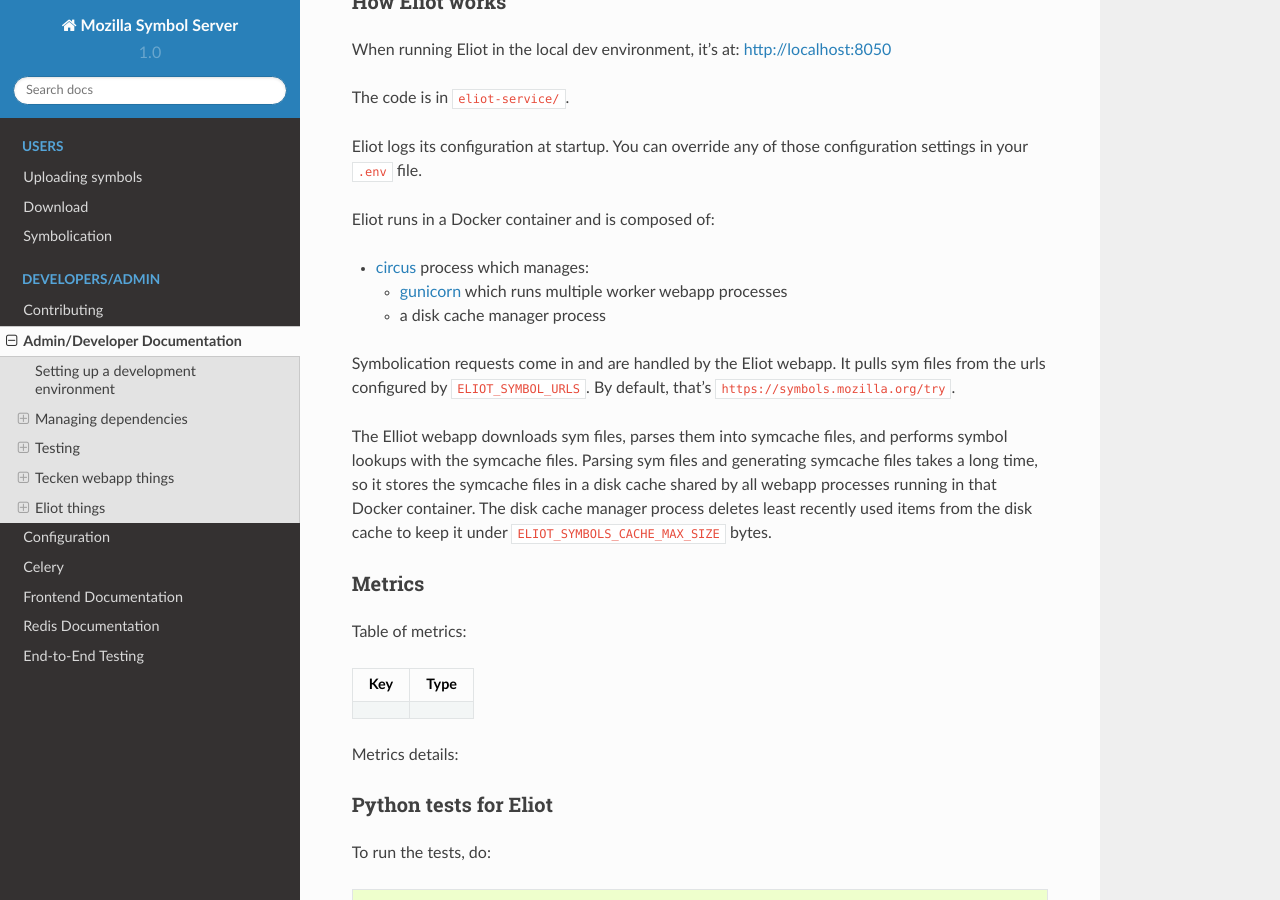
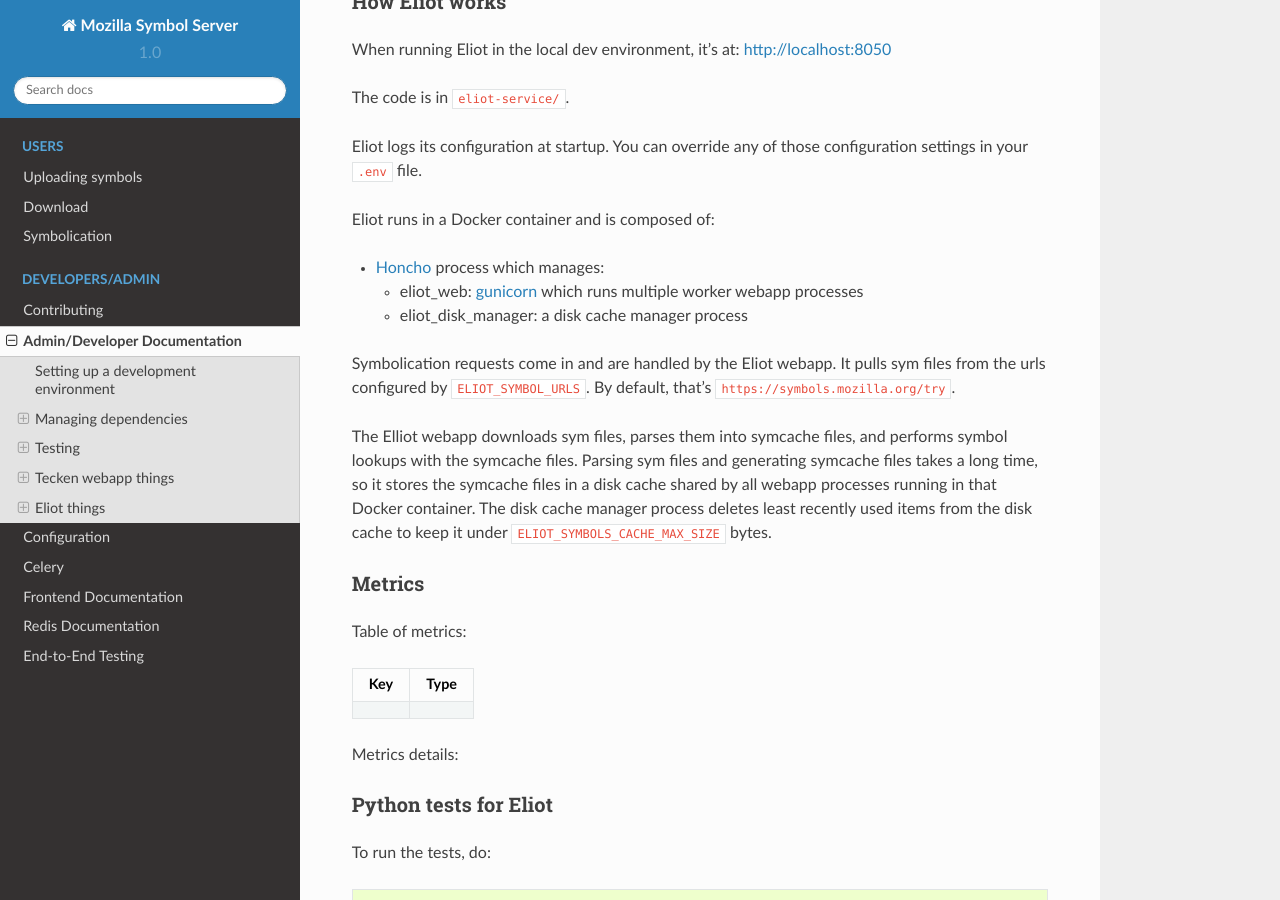
Before and after one commit to mozilla-services/tecken, a Sphinx documentation site: the page built from docs/dev.rst, in a window 1280 px wide and 900 px high, scrolled down 8000 px. Built offline with Sphinx 7.4.7 and the Read the Docs theme 2.0.0, drawn with Linux system fonts in a browser that asks for light colours.

Commit message:
bug 1696585: update docs re: honcho

```diff
--- a/docs/dev.rst
+++ b/docs/dev.rst
@@ -407,11 +407,11 @@ configuration settings in your ``.env`` file.
 
 Eliot runs in a Docker container and is composed of:
 
-* `circus <https://circus.readthedocs.io/>`_ process which manages:
+* `Honcho <https://honcho.readthedocs.io/>`_ process which manages:
 
-  * `gunicorn <https://docs.gunicorn.org/en/stable//>`_ which runs multiple
-    worker webapp processes
-  * a disk cache manager process
+  * eliot_web: `gunicorn <https://docs.gunicorn.org/en/stable//>`_ which runs
+    multiple worker webapp processes
+  * eliot_disk_manager: a disk cache manager process
 
 Symbolication requests come in and are handled by the Eliot webapp. It pulls
 sym files from the urls configured by ``ELIOT_SYMBOL_URLS``. By default, that's
```
